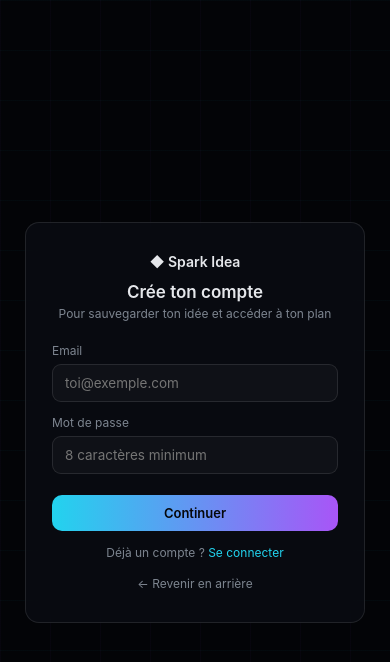
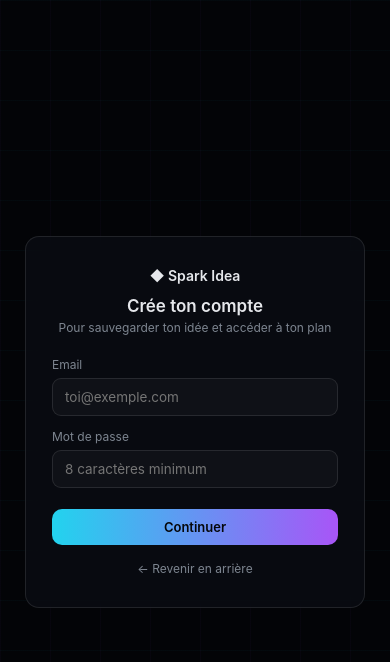
Before and after one commit to raphafoot42-debug/Sparkidea-, a Next.js app: page /signup in a window 390 px wide. Shown: the top 662 px of the page. Built offline with nearby package versions, Linux system fonts and the light colour scheme; no server answers.

Commit message:
Enhance signup form styling and remove login link
Updated form styles to include maxWidth for responsiveness and removed the existing login link section.

```diff
--- a/app/signup/page.tsx
+++ b/app/signup/page.tsx
@@ -41,7 +41,7 @@ export default function SignupPage() {
       <form
         onSubmit={handleSubmit}
         className="panel"
-        style={{ position: "relative", zIndex: 2, width: 340, padding: "30px 26px" }}
+        style={{ position: "relative", zIndex: 2, width: 340, maxWidth: "90vw", padding: "30px 26px" }}
       >
         <div style={{ textAlign: "center", fontWeight: 600, fontSize: 14 }}>◆ Spark Idea</div>
         <h1 style={{ textAlign: "center", fontSize: 17, fontWeight: 600, margin: "12px 0 4px" }}>
@@ -81,12 +81,6 @@ export default function SignupPage() {
           {loading ? "..." : "Continuer"}
         </button>
 
-        <div style={{ textAlign: "center", fontSize: 12, color: "var(--muted)", marginTop: 14 }}>
-          Déjà un compte ?{" "}
-          <Link href="/login" style={{ color: "var(--line)" }}>
-            Se connecter
-          </Link>
-        </div>
         <div style={{ textAlign: "center", marginTop: 12 }}>
           <Link href="/" style={{ fontSize: 12, color: "var(--muted)" }}>
             ← Revenir en arrière
```
